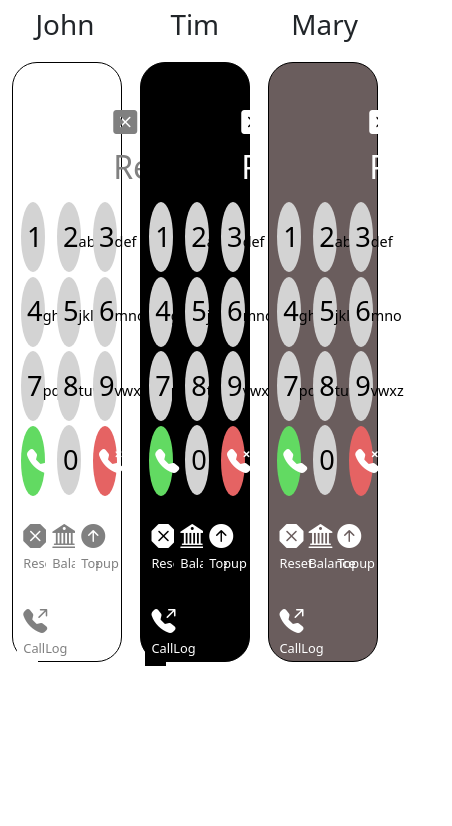
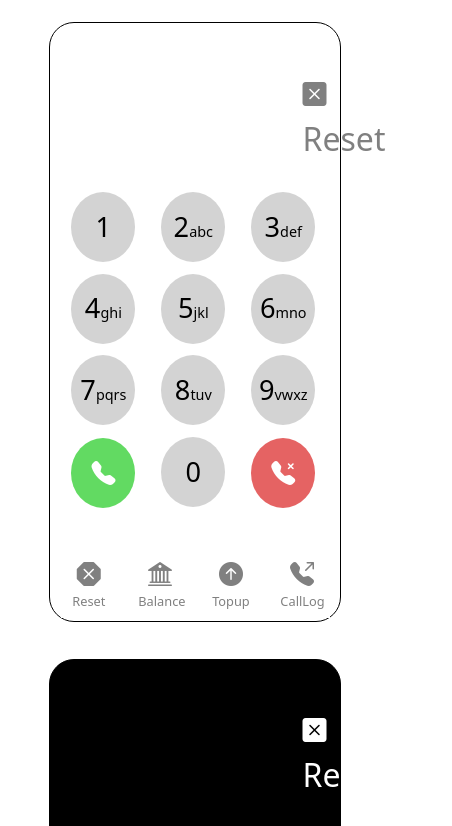
Before and after one commit to craigbauer89/S9-L5-Progetto-settimanale, a website: page index.html in a window 390 px wide. Shown: the top 826 px of the page, 452 px wide, since content can reach past the window. Drawn offline with nearby package versions, Linux system fonts and the light colour scheme.

Commit message:
Responsive

```diff
--- a/index.html
+++ b/index.html
@@ -10,11 +10,11 @@
     <script src="js/script.js"></script>
 </head>
 <body>
-    <header class="box1">
+    <!-- <header class="box1">
         <h1>John</h1>
         <h1>Tim</h1>
         <h1>Mary</h1>
-    </header>
+    </header> -->
     <div class="container">
         <div class="User1">
             <p class="John"></p>
--- a/scss/style.scss
+++ b/scss/style.scss
@@ -198,3 +198,23 @@ p {
         }
     }
 }
+
+@media only screen and (max-width: 1000px) {
+    div {
+      width: 40%;
+      margin: 5% auto;
+    }
+  }
+
+  @media only screen and (max-width: 800px) {
+    div {
+      width: 60%;
+      margin: 5% auto;
+    }
+  }
+
+  @media only screen and (max-width: 600px) {
+    div {
+      width: 80%;
+    }
+  }
```
Also changed, not shown: scss/style.css, 1 other file.
